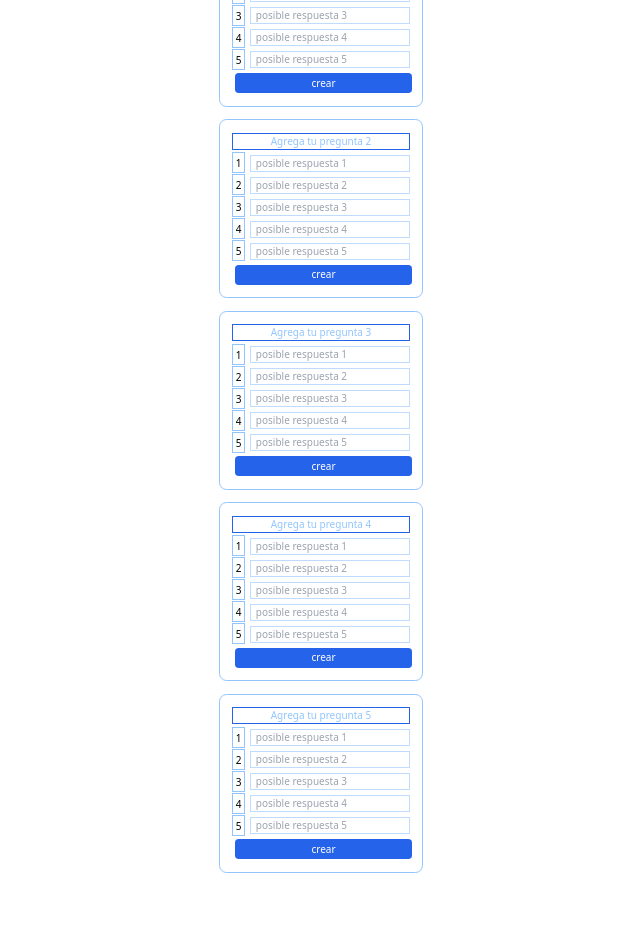
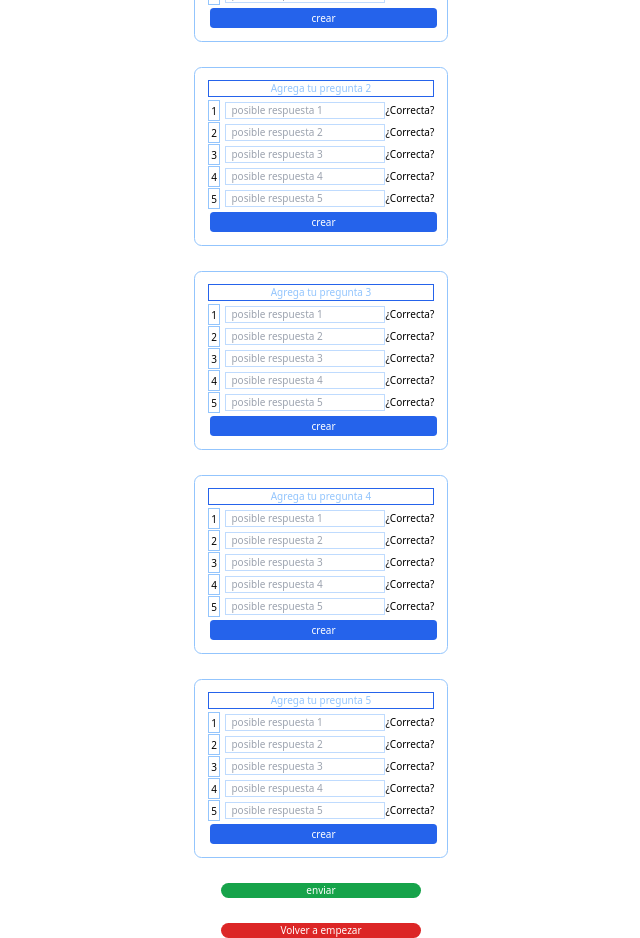
Before and after one commit to WSQuintero/QuestionsCreator, a React (Vite) app: page / in a window 1280 px wide. Both pictures are taken after typing "5", "5" into the empty fields and a click on the button "Enviar". Shown: the whole page, without its empty margins (319-959 px from the left). Before the commit the page ends 873 px from the top, so only its background shows below. Built offline with nearby package versions, Linux system fonts and the light colour scheme.

Commit message:
obtenidos en variables respuestas correctas, y datos de preguntas y repuestas creadas

```diff
--- a/src/App.jsx
+++ b/src/App.jsx
@@ -45,6 +45,7 @@ function App() {
         answersCount={answersCount}
         page={page}
         setQuestionCount={setQuestionCount}
+        setPage={setPage}
       />
     </main>
   )
--- a/src/components/Questions.jsx
+++ b/src/components/Questions.jsx
@@ -1,7 +1,14 @@
 import { useState } from "react"
 
-function Questions({ page, questionCount, answersCount, setQuestionCount }) {
+function Questions({
+  setPage,
+  page,
+  questionCount,
+  answersCount,
+  setQuestionCount,
+}) {
   const [finalData, setFinalData] = useState([])
+  const [correctAnswers,setCorrectAnswers]=useState([])
 
   const handleSubmitQuestions = (event) => {
     event.preventDefault()
@@ -10,7 +17,6 @@ function Questions({ page, questionCount, answersCount, setQuestionCount }) {
     const nameAnswer = element.nameQuestion.value
     const numberQuestion = element.nameQuestion.dataset.number
 
-    console.log(numberQuestion)
     for (let i = 0; i < answersCount.length; i++) {
       finalAnswers.push({
         nameAnswer: nameAnswer,
@@ -25,13 +31,42 @@ function Questions({ page, questionCount, answersCount, setQuestionCount }) {
       questionCount.filter((a, index) => index !== Number(numberQuestion))
     )
   }
-
-  console.log(finalData)
-
+  console.log(correctAnswers)
   return (
     <>
-      {page === "questions" &&
-        questionCount.map((number, ind) => (
+      {page === "questions" && (
+        <div className='flex gap-10 flex-col items-center justify-center'>
+          {finalData.map((element, index) => (
+            <article
+              key={element[0].nameAnswer + index}
+              className='border border-blue-400 min-w-[350px] w-50% max-w-[600px] h-[auto] p-10 flex flex-col gap-3 items-center'
+            >
+              {/* <span>{element}</span> */}
+              <strong className='w-full bg-blue-600 flex justify-start text-center h-10 items-center text-xl text-blue-100 rounded-2xl p-10'>
+                <span className='w-[20px] border border-blue-300 m-2 p-1 rounded-full'>
+                  {index + 1}
+                </span>
+                {element[0].nameAnswer}
+              </strong>
+              <ul className='w-full flex flex-col gap-5'>
+                {element.map((answer, index) => (
+                  <li
+                    key={answer.answers + index}
+                    className='border w-full border-blue-200 p-2 text-blue-600 '
+                  >
+                    <span className='w-[20px] border border-blue-300 m-5 p-2'>
+                      {index + 1}
+                    </span>
+                    {answer.answers}
+                  </li>
+                ))}
+              </ul>
+              <span className='w-2/4 bg-green-100 flex justify-center items-center h-10 rounded-2xl text-green-900'>
+                Creada
+              </span>
+            </article>
+          ))}
+          {questionCount.map((number, ind) => (
             <form
               key={ind}
               className='flex flex-col justify-center items-center border border-blue-300 rounded-xl p-5 gap-2'
@@ -42,8 +77,9 @@ function Questions({ page, questionCount, answersCount, setQuestionCount }) {
                   placeholder={`Agrega tu pregunta ${ind + 1}`}
                   className='border w-full border-blue-600 text-center placeholder:text-blue-300'
                   name='nameQuestion'
+                  id='nameQuestion'
                   data-number={ind}
-              ></input>
+                />
               </div>
               {answersCount.map((number, index) => (
                 <div key={index + number}>
@@ -56,6 +92,20 @@ function Questions({ page, questionCount, answersCount, setQuestionCount }) {
                     className='border border-blue-200 px-2'
                     name={`input${index + 1}`}
                   />
+                  {!correctAnswers.find((a)=>a.numberQuestion===ind) &&
+
+                  <button
+                    onClick={(event) => {
+                      event.preventDefault()
+                      setCorrectAnswers([
+                        ...correctAnswers,
+                        { numberQuestion: ind, correctAnswer: index },
+                      ])
+                    }}
+                  >
+                    ¿Correcta?
+                  </button>
+                  }
                 </div>
               ))}
               <button className='bg-blue-600 w-full hover:bg-blue-400 text-white p-1 rounded-md ml-2'>
@@ -63,18 +113,24 @@ function Questions({ page, questionCount, answersCount, setQuestionCount }) {
               </button>
             </form>
           ))}
-
-      {finalData.map((element, index) => (
-        <article key={element[0].nameAnswer + index}>
-          <strong>{element[0].nameAnswer}</strong>
-          <ul>
-            {element.map((answer) => (
-              <li key={answer.answers}>{answer.answers}</li>
-            ))}
-          </ul>
-          <span>Creada</span>
-        </article>
-      ))}
+          <button
+            onClick={() => {}}
+            className='w-[200px] bg-green-600 rounded-3xl text-white hover:bg-green-200 hover:text-green-700'
+          >
+            enviar
+          </button>
+          <button
+            onClick={() => {
+              setPage("form")
+              setFinalData([])
+              setCorrectAnswers([])
+            }}
+            className='w-[200px] bg-red-600 rounded-3xl text-white hover:bg-red-200 hover:text-red-700'
+          >
+            Volver a empezar
+          </button>
+        </div>
+      )}
     </>
   )
 }
```
Lines whose indentation alone changed are shown as unchanged.
